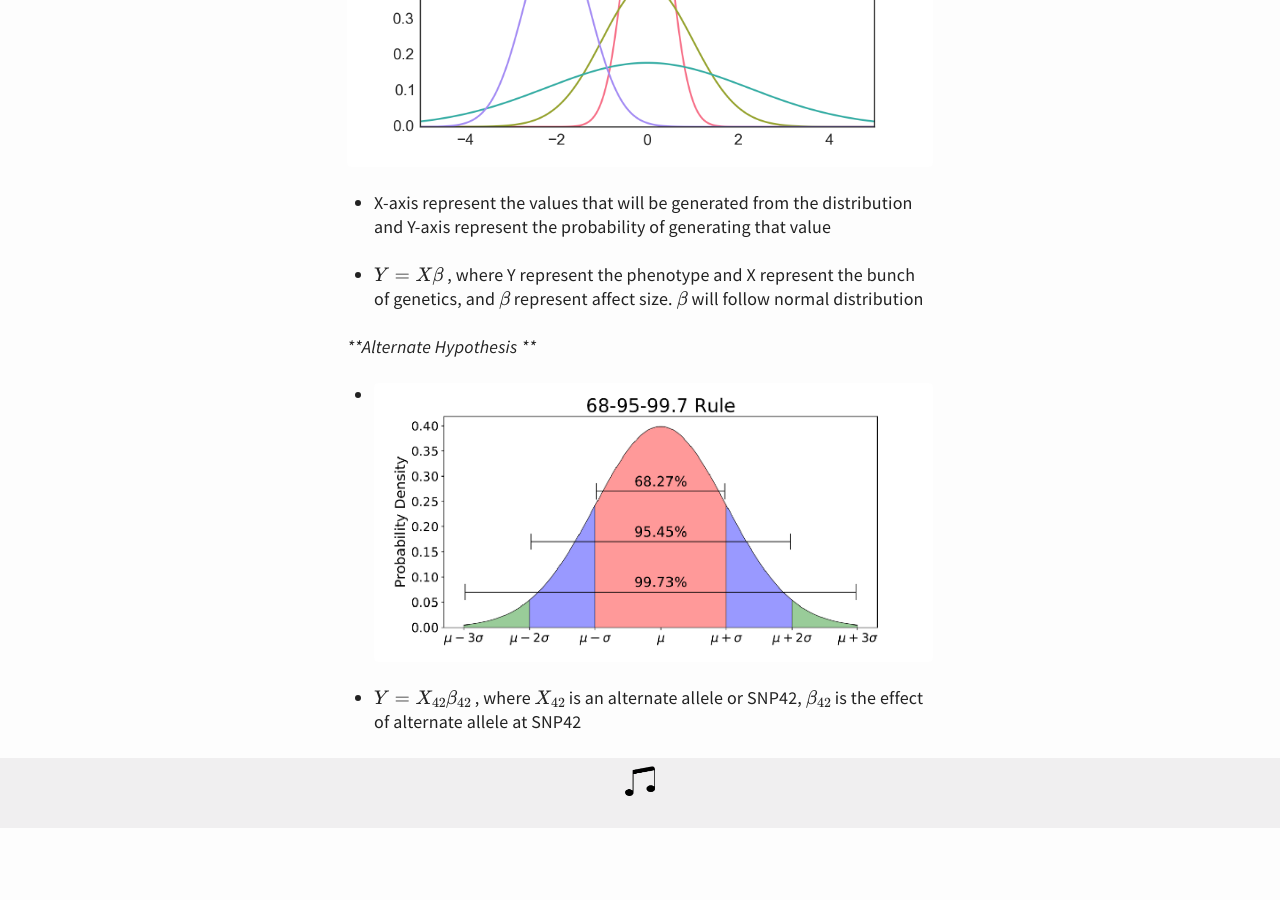
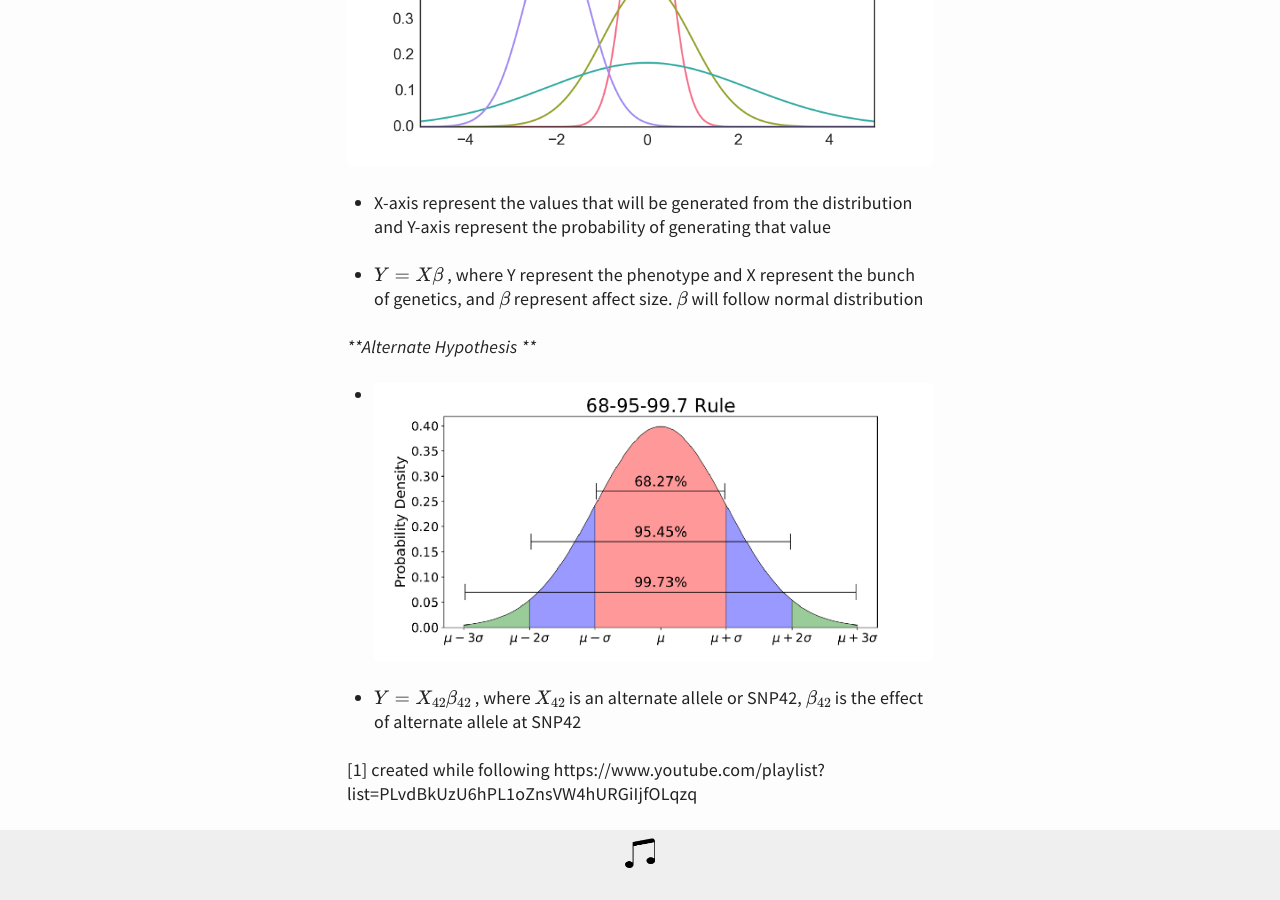
Before and after one commit to webhash/webhash.github.io, a Jekyll site: the page built from _posts/2020-11-28-basics-of-stats-for-genomics.md, in a window 1280 px wide and 900 px high, scrolled down 1364 px. Built offline with Jekyll 4.4.1, drawn with Linux system fonts in a browser that asks for light colours; formulas are drawn with MathJax 3; before the commit the page ends 2192 px from its top, so only the background shows below that.

Commit message:
Update 2020-11-28-basics-of-stats-for-genomics.md

```diff
--- a/_posts/2020-11-28-basics-of-stats-for-genomics.md
+++ b/_posts/2020-11-28-basics-of-stats-for-genomics.md
@@ -39,3 +39,7 @@ title: Basics of statistic for genomics
 - ![Normal Distribution and P-Values](https://webhash.github.io/img/ndist_pvalue.png "Normal Distribution and P-values")
 
 - $$ Y = X_{42} \beta_{42} $$ , where $$ X_{42} $$ is an alternate allele or SNP42, $$ \beta_{42} $$ is the effect of alternate allele at SNP42
+
+
+
+[1] created while following https://www.youtube.com/playlist?list=PLvdBkUzU6hPL1oZnsVW4hURGiIjfOLqzq
```
